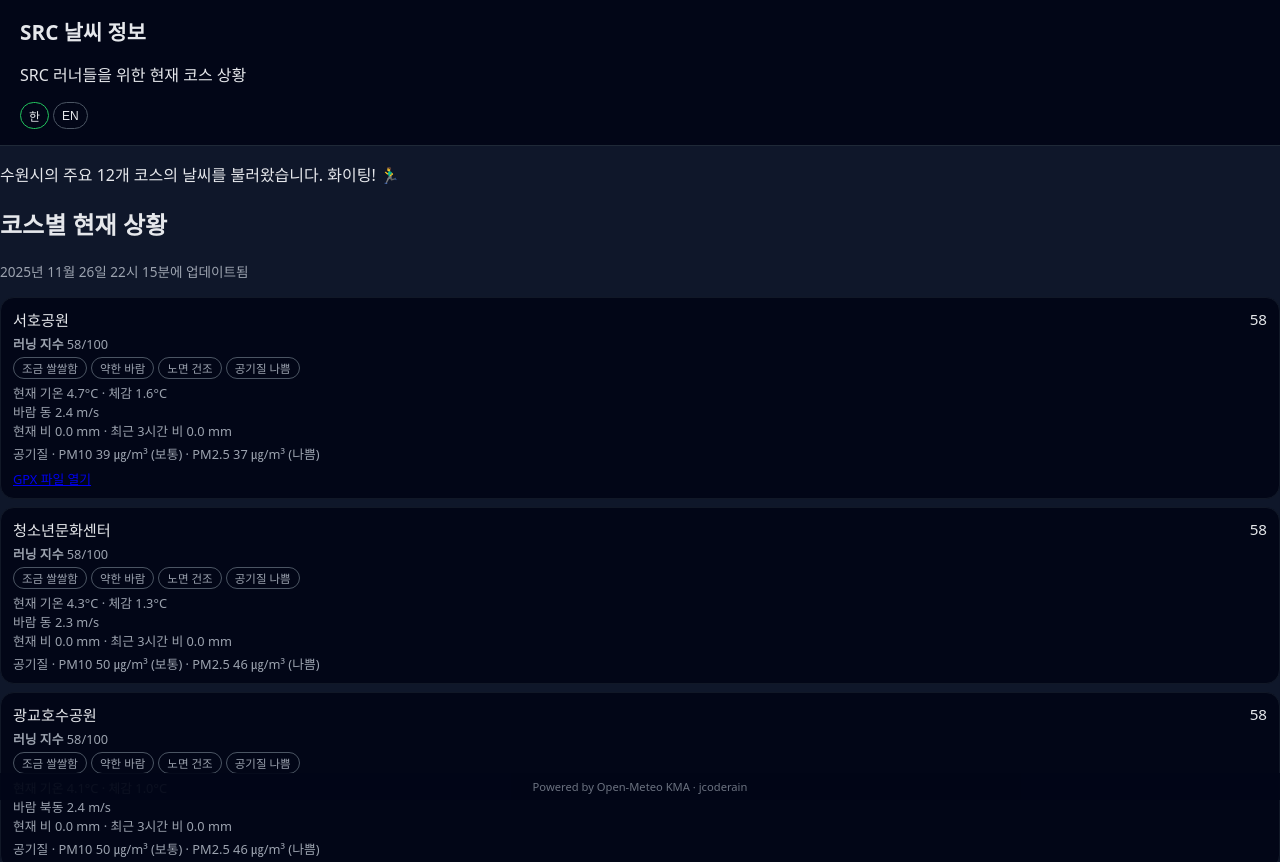
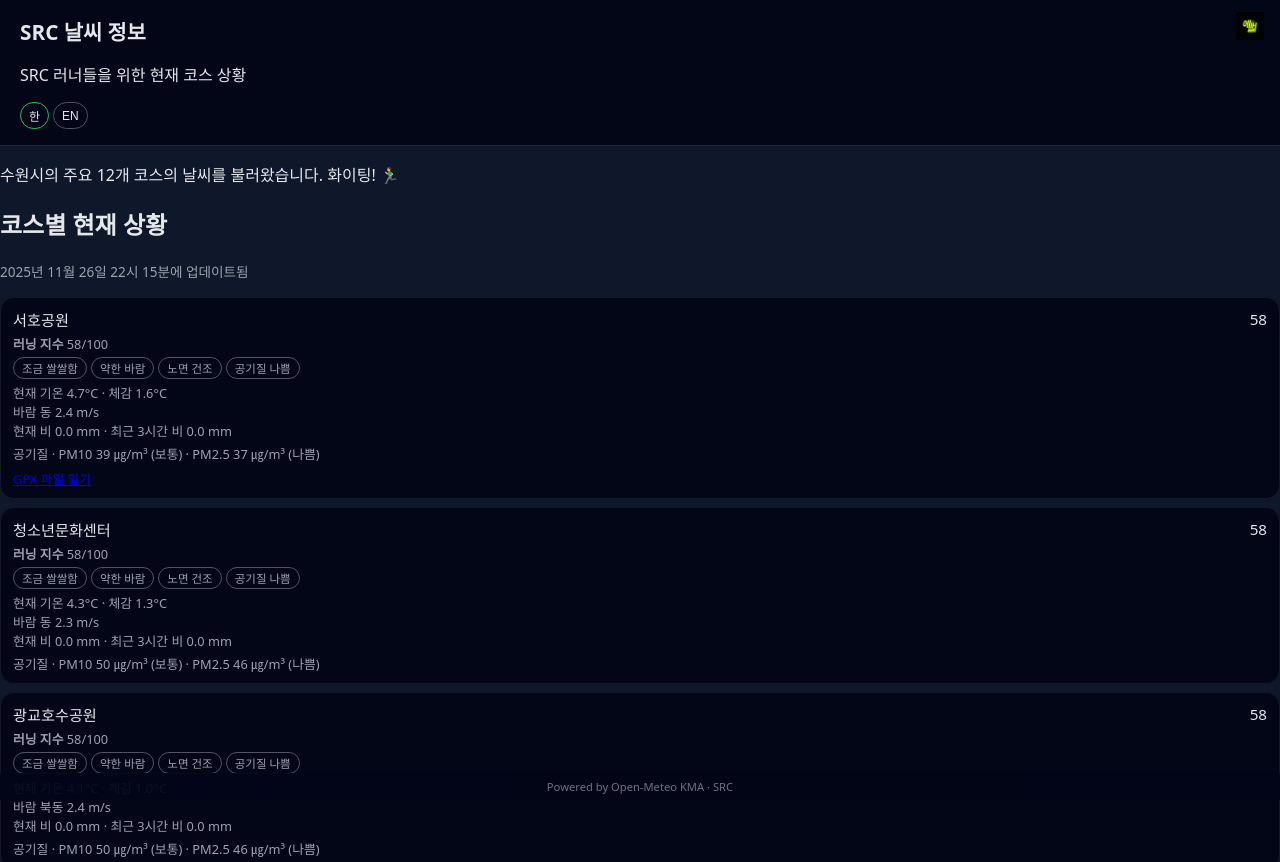
Before and after one commit to jcoderain/src-weather, a plain HTML site: page index.html in a window 1280 px wide. Shown: the top 862 px of the page. Drawn offline with Linux system fonts and the light colour scheme.

Commit message:
Put src logo

```diff
--- a/index.html
+++ b/index.html
@@ -20,6 +20,9 @@
           <button class="lang-btn active" data-lang="ko">한</button>
           <button class="lang-btn" data-lang="en">EN</button>
         </div>
+          <div class="src-logo">
+            <img src="images/src-logo.png" alt="SRC logo">
+          </div>
       </header>
 
       <main>
@@ -39,7 +42,7 @@
       </main>
 
       <footer class="app-footer">
-        Powered by Open-Meteo KMA · jcoderain
+        Powered by Open-Meteo KMA · SRC
       </footer>
     </div>
 
--- a/style.css
+++ b/style.css
@@ -143,3 +143,15 @@ body {
   font-size: 0.85rem;
   color: #9ca3af;
 }
+
+.src-logo {
+  position: fixed;       /* 화면 오른쪽 위에 고정 */
+  top: 12px;
+  right: 16px;
+  z-index: 50;
+}
+
+.src-logo img {
+  height: 28px;          /* 로고 크기 조정 */
+  display: block;
+}
```
Also changed, not shown: images/src-logo.png (added).
